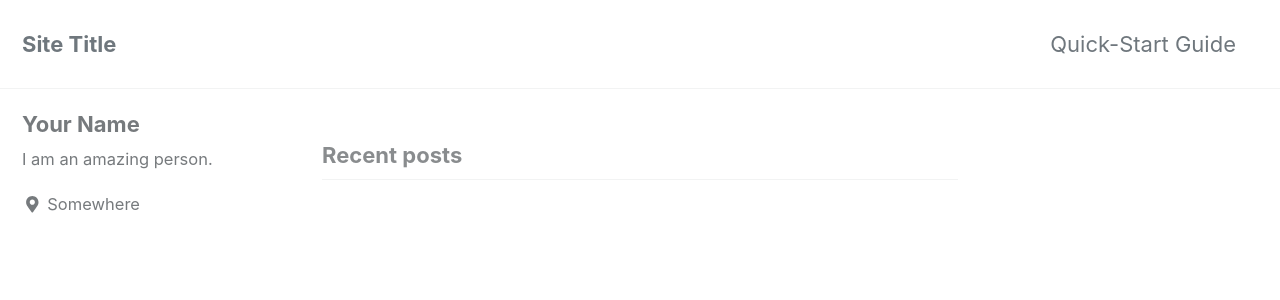
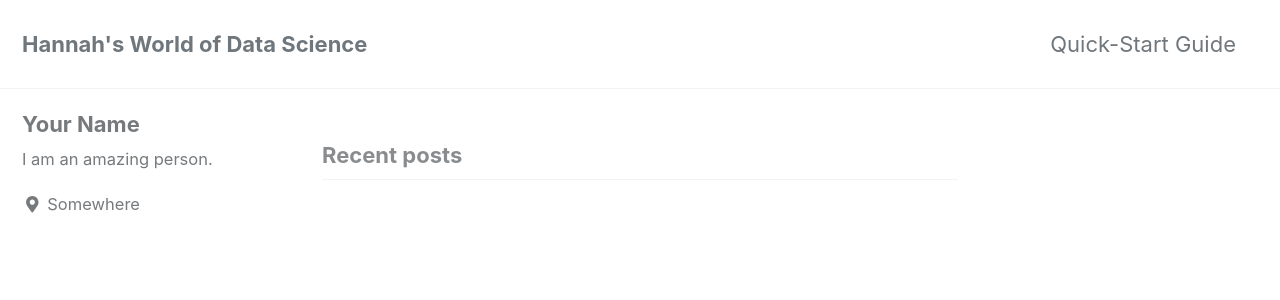
Before and after one commit to hannahpu/hannahpu.github.io, a Jekyll site: the page built from index.html, in a window 1280 px wide and 900 px high. Shown: the top 300 px of the window. Built offline with Jekyll 4.4.1, drawn with Linux system fonts in a browser that asks for light colours; cached includes are drawn as plain includes; nearby versions of some CDN libraries; the list of posts is cut into pages by our own code; some of the changed text lies outside the part shown.

Commit message:
Update _config.yml

```diff
--- a/_config.yml
+++ b/_config.yml
@@ -16,9 +16,9 @@ minimal_mistakes_skin    : "default" # "air", "aqua", "contrast", "dark", "dirt"
 
 # Site Settings
 locale                   : "en-US"
-title                    : "Site Title"
+title                    : "Hannah's World of Data Science"
 title_separator          : "-"
-name                     : "Your Name"
+name                     : "Hannah Pu"
 description              : "An amazing website."
 url                      : # the base hostname & protocol for your site e.g. "https://mmistakes.github.io"
 baseurl                  : # the subpath of your site, e.g. "/blog"
```
